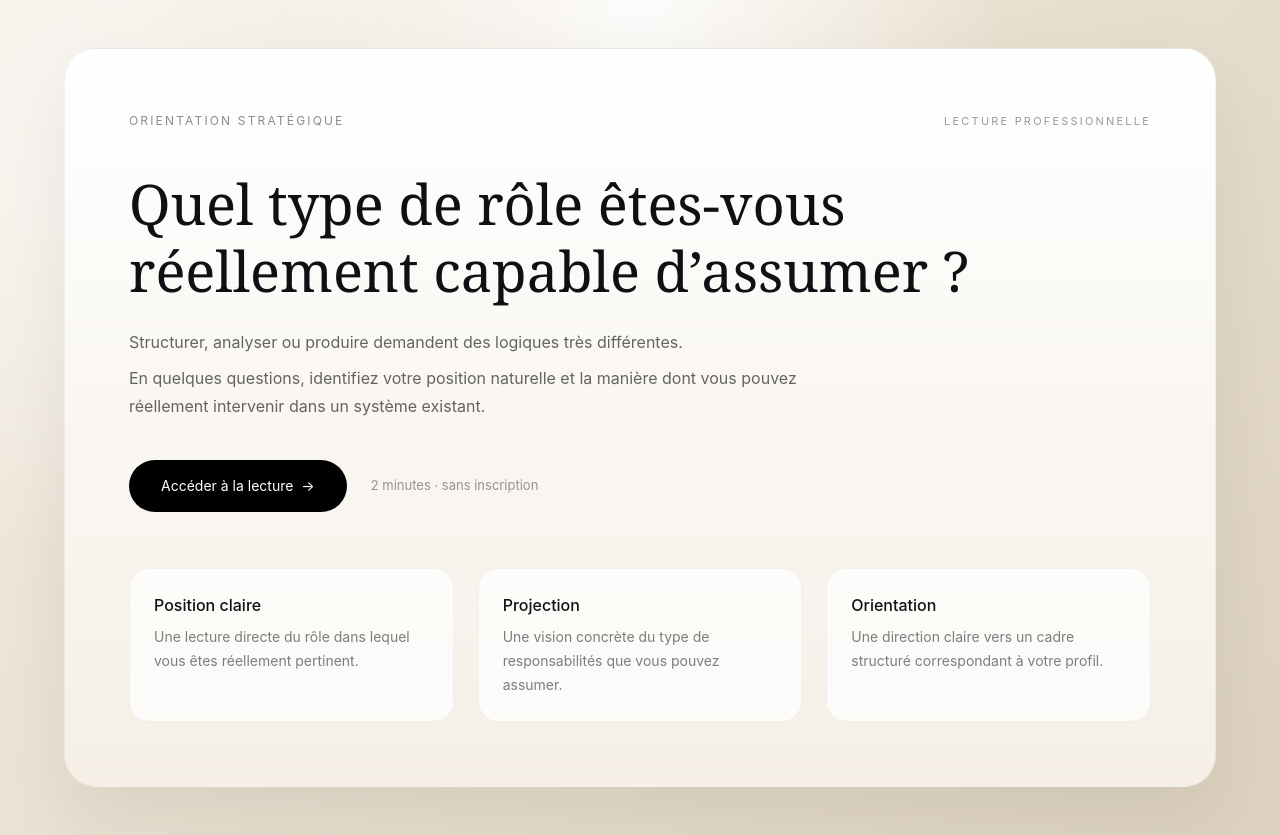
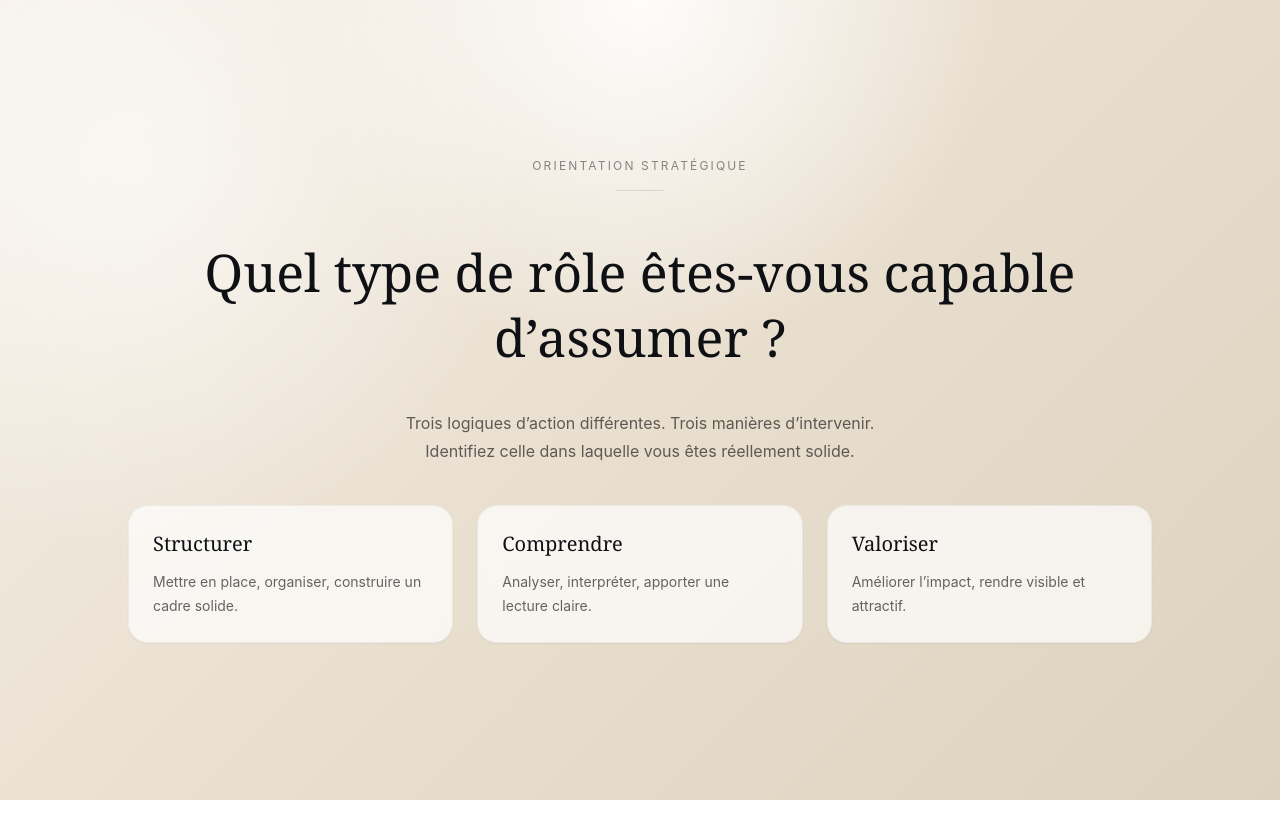
Before and after one commit to arnaudcrestey/POINT-ENTREE-HUB, a Next.js app: page / in a window 1280 px wide. After the commit the page ends 800 px from the top, so only its background shows below. Built offline with nearby package versions, Linux system fonts and the light colour scheme.

Commit message:
Update page.tsx

```diff
--- a/app/page.tsx
+++ b/app/page.tsx
@@ -1,82 +1,162 @@
-import Link from "next/link";
+"use client";
+
+import { useState } from "react";
+import { useRouter } from "next/navigation";
+import { QuestionCard } from "@/components/question-card";
 import { Signature } from "@/components/signature";
+import {
+  INITIAL_SCORE,
+  applyDelta,
+  type Answer,
+  type AxisKey,
+  type VectorScore,
+} from "@/lib/scoring";
 
-export default function HomePage() {
+type Step = "primary" | "followup-1" | "followup-2";
+
+export default function StartPage() {
+  const router = useRouter();
+
+  const [step, setStep] = useState<Step>("primary");
+  const [score, setScore] = useState<VectorScore>(INITIAL_SCORE);
+  const [primary, setPrimary] = useState<AxisKey | null>(null);
+
+  const handlePrimary = (axis: AxisKey) => {
+    setPrimary(axis);
+    setScore((prev) => applyDelta(prev, { [axis]: 3 }));
+    setStep("followup-1");
+  };
+
+  const handleFollowUp = (answer: Answer) => {
+    const updatedScore = applyDelta(score, answer.delta);
+
+    if (step === "followup-1") {
+      setScore(updatedScore);
+      setStep("followup-2");
+      return;
+    }
+
+    const params = new URLSearchParams({
+      s: String(updatedScore.structuration),
+      c: String(updatedScore.comprehension),
+      v: String(updatedScore.valorisation),
+      primary: primary ?? "",
+    });
+
+    router.push(`/result?${params.toString()}`);
+  };
+
   return (
-    <main className="min-h-screen grid-background flex items-center justify-center px-6 py-12 md:px-12">
+    <main className="min-h-screen flex items-center justify-center px-6 py-12 md:px-12">
+      <div className="w-full max-w-5xl space-y-12">
 
-      <div className="w-full max-w-6xl">
-
-        <section className="relative rounded-[32px] border border-black/5 bg-[linear-gradient(180deg,#ffffff_0%,#f5efe6_100%)] px-8 py-12 md:px-16 md:py-16 shadow-[0_30px_80px_rgba(0,0,0,0.08)]">
-
-          {/* HEADER */}
-          <div className="flex items-center justify-between mb-10">
+        {/* SIGNATURE */}
+        <div className="flex flex-col items-center">
           <Signature />
-            <div className="text-[11px] tracking-[0.2em] text-black/40 uppercase">
-              Lecture professionnelle
-            </div>
+          <div className="mt-4 h-px w-12 bg-black/10" />
         </div>
 
-          {/* TITRE */}
-          <h1 className="font-serif text-[34px] leading-[1.2] md:text-[56px] max-w-4xl">
-            Quel type de rôle êtes-vous réellement capable d’assumer ?
+        {/* ÉTAPE 1 */}
+        {step === "primary" && (
+          <section className="text-center space-y-10">
+
+            <h1 className="font-serif text-[32px] md:text-[52px] leading-tight">
+              Quel type de rôle êtes-vous capable d’assumer ?
             </h1>
 
-          {/* TEXTE */}
-          <div className="mt-6 max-w-2xl text-[15px] leading-7 text-black/60 md:text-[16px] space-y-2">
-            <p>
-              Structurer, analyser ou produire demandent des logiques très différentes.
+            <p className="mx-auto max-w-xl text-[15px] md:text-[16px] text-black/60 leading-7">
+              Trois logiques d’action différentes. Trois manières d’intervenir.
+              <br className="hidden md:block" />
+              Identifiez celle dans laquelle vous êtes réellement solide.
             </p>
-            <p>
-              En quelques questions, identifiez votre position naturelle et la manière dont vous pouvez réellement intervenir dans un système existant.
+
+            <div className="grid gap-6 md:grid-cols-3">
+
+              <button
+                onClick={() => handlePrimary("structuration")}
+                className="group rounded-[20px] border border-black/5 bg-white/70 backdrop-blur-sm p-6 text-left shadow-sm transition-all duration-300 hover:-translate-y-1 hover:shadow-lg"
+              >
+                <h2 className="font-serif text-xl">Structurer</h2>
+                <p className="mt-3 text-sm text-black/60 leading-6">
+                  Mettre en place, organiser, construire un cadre solide.
                 </p>
-          </div>
+              </button>
 
-          {/* CTA */}
-          <div className="mt-10 flex items-center gap-6">
-            <Link
-              href="/start"
-              className="inline-flex items-center justify-center rounded-full bg-black px-8 py-4 text-sm text-white transition-all duration-300 hover:scale-[1.02] hover:bg-neutral-900"
+              <button
+                onClick={() => handlePrimary("comprehension")}
+                className="group rounded-[20px] border border-black/5 bg-white/70 backdrop-blur-sm p-6 text-left shadow-sm transition-all duration-300 hover:-translate-y-1 hover:shadow-lg"
               >
-              Accéder à la lecture
-              <span className="ml-2">→</span>
-            </Link>
+                <h2 className="font-serif text-xl">Comprendre</h2>
+                <p className="mt-3 text-sm text-black/60 leading-6">
+                  Analyser, interpréter, apporter une lecture claire.
+                </p>
+              </button>
 
-            <div className="text-[13px] text-black/40">
-              2 minutes · sans inscription
-            </div>
-          </div>
-
-          {/* BLOCS */}
-          <div className="mt-14 grid grid-cols-1 md:grid-cols-3 gap-6">
-
-            <div className="rounded-[20px] border border-black/5 bg-white/70 p-6">
-              <h3 className="font-medium text-[16px] mb-2">Position claire</h3>
-              <p className="text-[14px] text-black/50 leading-6">
-                Une lecture directe du rôle dans lequel vous êtes réellement pertinent.
+              <button
+                onClick={() => handlePrimary("valorisation")}
+                className="group rounded-[20px] border border-black/5 bg-white/70 backdrop-blur-sm p-6 text-left shadow-sm transition-all duration-300 hover:-translate-y-1 hover:shadow-lg"
+              >
+                <h2 className="font-serif text-xl">Valoriser</h2>
+                <p className="mt-3 text-sm text-black/60 leading-6">
+                  Améliorer l’impact, rendre visible et attractif.
                 </p>
-            </div>
-
-            <div className="rounded-[20px] border border-black/5 bg-white/70 p-6">
-              <h3 className="font-medium text-[16px] mb-2">Projection</h3>
-              <p className="text-[14px] text-black/50 leading-6">
-                Une vision concrète du type de responsabilités que vous pouvez assumer.
-              </p>
-            </div>
-
-            <div className="rounded-[20px] border border-black/5 bg-white/70 p-6">
-              <h3 className="font-medium text-[16px] mb-2">Orientation</h3>
-              <p className="text-[14px] text-black/50 leading-6">
-                Une direction claire vers un cadre structuré correspondant à votre profil.
-              </p>
-            </div>
+              </button>
 
             </div>
+          </section>
+        )}
 
-        </section>
+        {/* ÉTAPE 2 */}
+        {step === "followup-1" && (
+          <QuestionCard
+            prompt="Face à une situation à gérer, votre premier réflexe est :"
+            answers={[
+              {
+                id: "structurer",
+                label: "Poser un cadre et organiser",
+                delta: { structuration: 2 },
+              },
+              {
+                id: "comprendre",
+                label: "Analyser avant d’agir",
+                delta: { comprehension: 2 },
+              },
+              {
+                id: "valoriser",
+                label: "Améliorer ce qui est visible",
+                delta: { valorisation: 2 },
+              },
+            ]}
+            onSelect={handleFollowUp}
+          />
+        )}
+
+        {/* ÉTAPE 3 */}
+        {step === "followup-2" && (
+          <QuestionCard
+            prompt="Dans un projet, vous êtes le plus à l’aise pour :"
+            answers={[
+              {
+                id: "systeme",
+                label: "Construire une structure efficace",
+                delta: { structuration: 2 },
+              },
+              {
+                id: "analyse",
+                label: "Apporter une compréhension fine",
+                delta: { comprehension: 2 },
+              },
+              {
+                id: "impact",
+                label: "Rendre le résultat plus impactant",
+                delta: { valorisation: 2 },
+              },
+            ]}
+            onSelect={handleFollowUp}
+          />
+        )}
 
       </div>
-
     </main>
   );
 }
```
Lines whose indentation alone changed are shown as unchanged.
